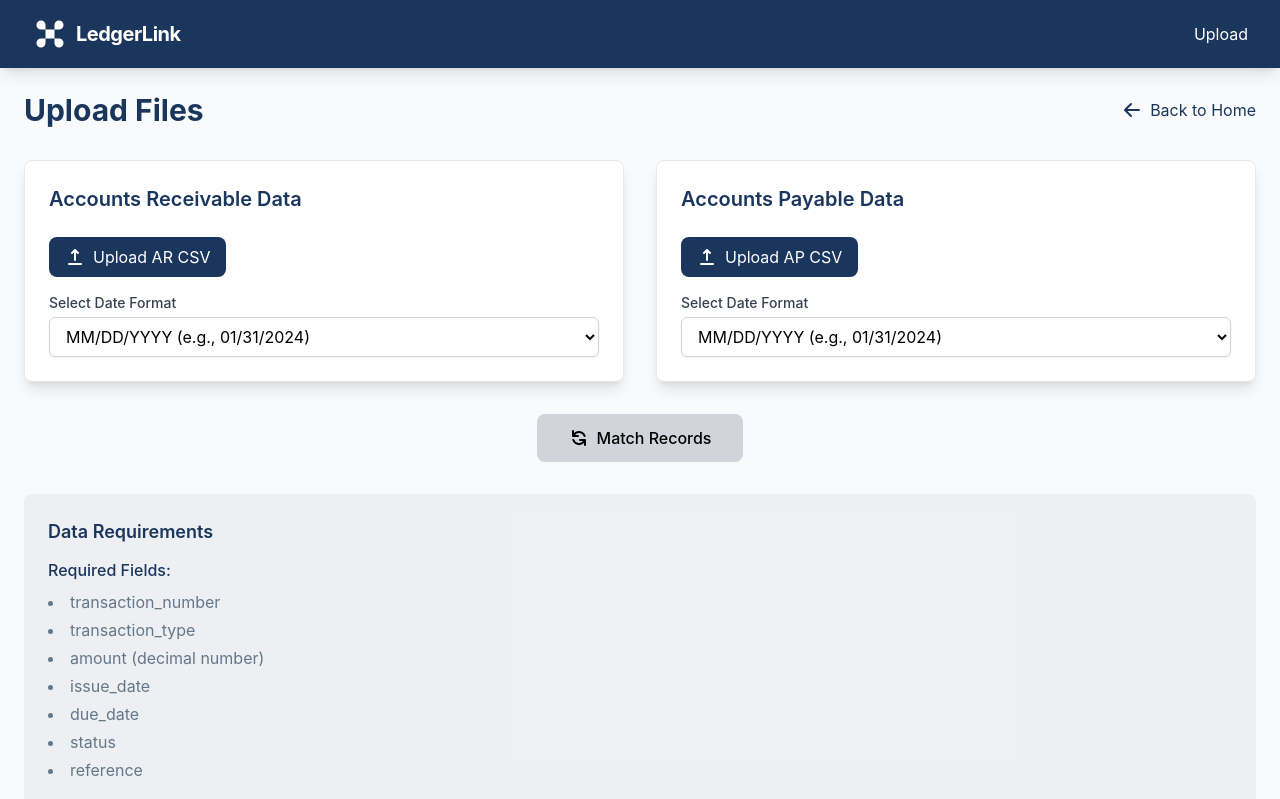
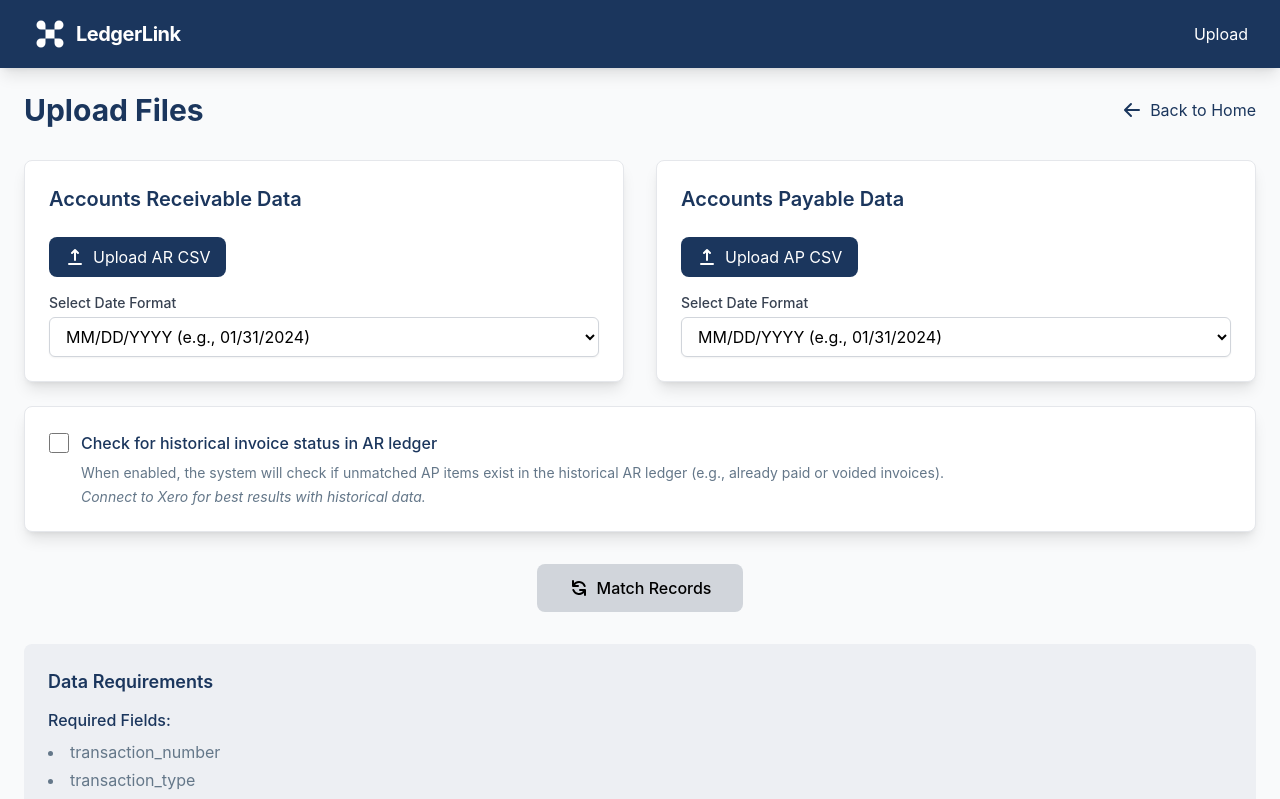
Before and after one commit to TomWall1/Ledger-Match, a React (Create React App) app in the folder frontend/: page /upload in a window 1280 px wide. Shown: the top 799 px of the page. Built offline with nearby package versions, Linux system fonts and the light colour scheme; no server answers.

Commit message:
Add historical data option to Upload component

```diff
--- a/frontend/src/pages/Upload.jsx
+++ b/frontend/src/pages/Upload.jsx
@@ -16,6 +16,7 @@ const Upload = () => {
   const [error, setError] = useState(null);
   const [sourceType, setSourceType] = useState('csv');
   const [localAuthState, setLocalAuthState] = useState(false);
+  const [useHistoricalData, setUseHistoricalData] = useState(false);
   const authCheckPerformed = useRef(false);
 
   useEffect(() => {
@@ -67,6 +68,8 @@ const Upload = () => {
         name: `Xero: ${data.customerName}`
       }
     }));
+    // Automatically enable historical data when using Xero
+    setUseHistoricalData(true);
   };
 
   const handleMatch = async () => {
@@ -91,6 +94,7 @@ const Upload = () => {
       formData.append('company2File', files.ap);
       formData.append('dateFormat1', dateFormats.ar);
       formData.append('dateFormat2', dateFormats.ap);
+      formData.append('useHistoricalData', useHistoricalData);
 
       const apiUrl = process.env.REACT_APP_API_URL || 'https://ledger-match-backend.onrender.com';
       const response = await fetch(`${apiUrl}/api/match`, {
@@ -253,6 +257,26 @@ const Upload = () => {
           </div>
         </div>
 
+        {/* Historical Data Option */}
+        <div className="mt-6 bg-white rounded-lg shadow-lg p-6 border border-gray-200">
+          <div className="flex items-center space-x-3">
+            <input
+              type="checkbox"
+              id="useHistoricalData"
+              checked={useHistoricalData}
+              onChange={(e) => setUseHistoricalData(e.target.checked)}
+              className="h-5 w-5 text-[#00A4B4] rounded focus:ring-[#00A4B4]"
+            />
+            <label htmlFor="useHistoricalData" className="text-[#1B365D] font-medium">
+              Check for historical invoice status in AR ledger
+            </label>
+          </div>
+          <p className="mt-2 text-sm text-[#647789] ml-8">
+            When enabled, the system will check if unmatched AP items exist in the historical AR ledger (e.g., already paid or voided invoices).
+            {!localAuthState && <span className="block mt-1 italic">Connect to Xero for best results with historical data.</span>}
+          </p>
+        </div>
+
         <div className="mt-8 flex justify-center">
           <button
             onClick={handleMatch}
```
